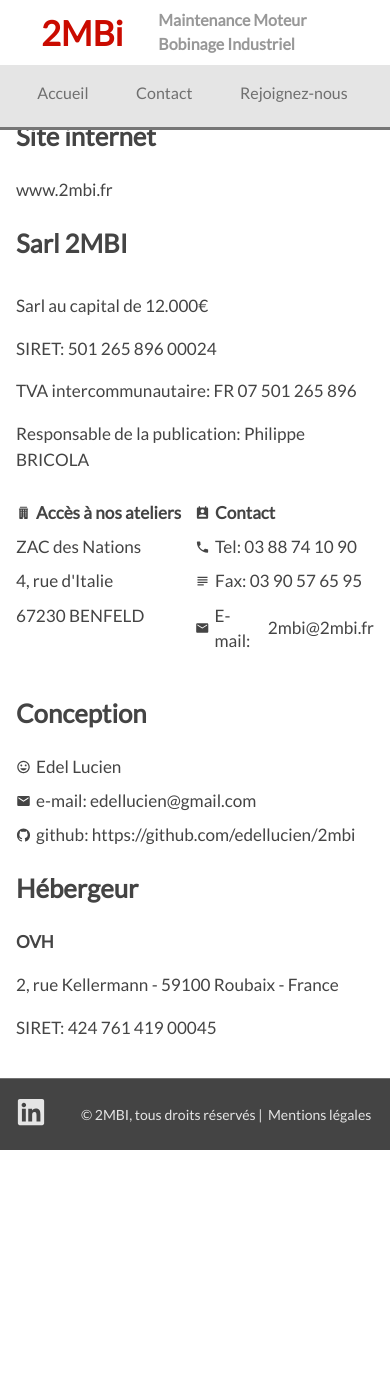
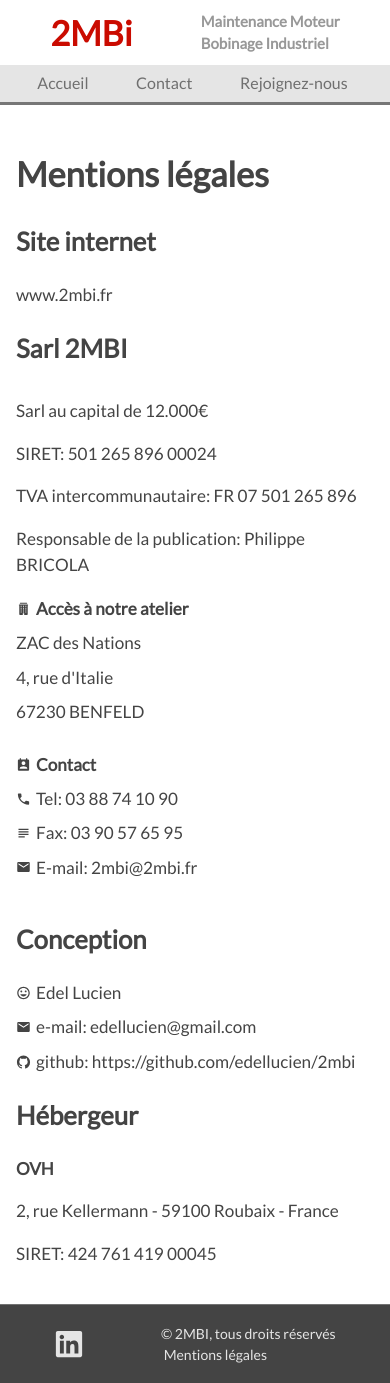
Before and after one commit to edellucien/2mbi, a Next.js app: page /legals in a window 390 px wide. Before the commit the page ends 1150 px from the top, so only its background shows below. Built offline with nearby package versions, Linux system fonts and the light colour scheme.

Commit message:
Some mobile adaptations

```diff
--- a/pages/contact.js
+++ b/pages/contact.js
@@ -27,6 +27,9 @@
         color: '#CA0B00',
       },
     },
+    [theme.breakpoints.down('xs')]: {
+      display: 'block',
+    },
   },
 }));
 
--- a/pages/legals.js
+++ b/pages/legals.js
@@ -6,7 +6,7 @@
 import Layout from '../src/components/Layout';
 import ContactComp from '../src/components/Contact';
 
-const useStyles = makeStyles(() => ({
+const useStyles = makeStyles(theme => ({
   container: {
     paddingTop: '20px',
     paddingBottom: '20px',
@@ -17,6 +17,9 @@
   },
   contactWrapper: {
     display: 'flex',
+    [theme.breakpoints.down('xs')]: {
+      display: 'block',
+    },
   },
   infosWrapper: {
     display: 'flex',
--- a/src/components/Contact/Contact.js
+++ b/src/components/Contact/Contact.js
@@ -40,7 +40,7 @@
       <div className={classes.contact}>
         <p>
           <IoIosBusiness />
-          <b>Accès à nos ateliers</b>
+          <b>Accès à notre atelier</b>
         </p>
         <p>ZAC des Nations</p>
         <p>4, rue d&apos;Italie</p>
--- a/src/components/Footer/Footer.js
+++ b/src/components/Footer/Footer.js
@@ -27,8 +27,23 @@
       textDecoration: 'none',
     },
     [theme.breakpoints.down('xs')]: {
+      justifyContent: 'space-around',
       fontSize: '14px',
     },
+  },
+  footerInfos: {
+    [theme.breakpoints.down('xs')]: {
+      display: 'flex',
+      flexDirection: 'column',
+    },
+  },
+  splitter: {
+    [theme.breakpoints.down('xs')]: {
+      display: 'none',
+    },
+  },
+  linkedinWrapper: {
+    height: '30px',
   },
   linkedin: {
     height: '30px',
@@ -45,14 +60,16 @@
       <Container maxWidth="lg" className={classes.footerContent}>
         <a
           href="https://www.linkedin.com/in/philippe-bricola-62ab0a155/"
+          className={classes.linkedinWrapper}
           title="Philippe Bricola"
           rel="noopener noreferrer"
           target="_blank"
         >
           <FaLinkedin className={classes.linkedin} />
         </a>
-        <div>
-          <span>© 2MBI, tous droits réservés | </span>
+        <div className={classes.footerInfos}>
+          <span>© 2MBI, tous droits réservés</span>
+          <span className={classes.splitter}> | </span>
           <Link href="/legals">
             <a>&nbsp;Mentions légales&nbsp;</a>
           </Link>
--- a/src/components/Layout/Layout.js
+++ b/src/components/Layout/Layout.js
@@ -2,27 +2,48 @@
 import PropTypes from 'prop-types';
 import Head from 'next/head';
 import Typography from '@material-ui/core/Typography';
-import { ThemeProvider } from '@material-ui/core/styles';
-import theme from '../../themes/2mbi-theme';
+import { makeStyles, ThemeProvider } from '@material-ui/core/styles';
+import MUITheme from '../../themes/2mbi-theme';
 import Navbar from '../Navbar';
 import Footer from '../Footer';
 
-import css from './Layout.scss';
+const useStyles = makeStyles(theme => ({
+  wrapper: {
+    marginTop: '120px',
+    [theme.breakpoints.down('xs')]: {
+      marginTop: '105px',
+    },
+    '& ul': {
+      paddingInlineStart: 0,
+      '& li': {
+        display: 'flex',
+        alignItems: 'center',
+        padding: '10px 0',
+        borderTop: '1px solid #ddd',
+        '& svg': {
+          paddingRight: '5px',
+        },
+      },
+    },
+  },
+}));
 
 const propTypes = {
   children: PropTypes.element.isRequired,
 };
 
 const Layout = ({ children }) => {
+  const classes = useStyles();
+
   return (
     <div>
       <Head>
         <title>2mbi</title>
       </Head>
-      <ThemeProvider theme={theme}>
+      <ThemeProvider theme={MUITheme}>
         <Typography component="div" color="textPrimary">
           <Navbar />
-          <div className={css.wrapper}>{children}</div>
+          <div className={classes.wrapper}>{children}</div>
           <Footer />
         </Typography>
       </ThemeProvider>
--- a/src/components/Layout/Layout.scss
+++ /dev/null
@@ -1,18 +0,0 @@
-.wrapper {
-  margin-top: 120px;
-
-  ul {
-    padding-inline-start: 0;
-
-    li {
-      display: flex;
-      align-items: center;
-      padding: 10px 0;
-      border-top: 1px solid #ddd;
-
-      svg {
-        padding-right: 5px;
-      }
-    }
-  }
-}
--- a/src/components/Navbar/Navbar.js
+++ b/src/components/Navbar/Navbar.js
@@ -38,7 +38,17 @@
     color: theme.colors.secondaryGray,
     opacity: 0.75,
     [theme.breakpoints.down('xs')]: {
-      fontSize: '16px',
+      display: 'none',
+    },
+  },
+  mobileHeaderTitle: {
+    flexDirection: 'column',
+    display: 'none',
+    fontSize: '15px',
+    color: theme.colors.secondaryGray,
+    opacity: 0.75,
+    [theme.breakpoints.down('xs')]: {
+      display: 'flex',
     },
   },
   navbar: {
@@ -53,6 +63,9 @@
     left: 0,
     zIndex: 999,
     height: '65px',
+    [theme.breakpoints.down('xs')]: {
+      height: '40px',
+    },
   },
   container: {
     display: 'flex',
@@ -63,7 +76,7 @@
       textDecoration: 'none',
     },
     [theme.breakpoints.down('xs')]: {
-      margin: '0 25px',
+      justifyContent: 'space-around',
     },
   },
   navContainer: {
@@ -84,9 +97,11 @@
         },
       },
       [theme.breakpoints.down('xs')]: {
-        padding: 0,
         justifyContent: 'space-around',
         width: '100%',
+        padding: '6px 0',
+        marginBlockStart: 0,
+        marginBlockEnd: 0,
       },
     },
     [theme.breakpoints.down('xs')]: {
@@ -184,6 +199,10 @@
           <b className={classes.headerTitle}>
             Maintenance Moteur Bobinage Industriel
           </b>
+          <div className={classes.mobileHeaderTitle}>
+            <b>Maintenance Moteur</b>
+            <b>Bobinage Industriel</b>
+          </div>
         </Container>
       </div>
       <div className={classes.navbar}>
```
Also changed, not shown: src/content/pages.js (+1 -6 lines).
